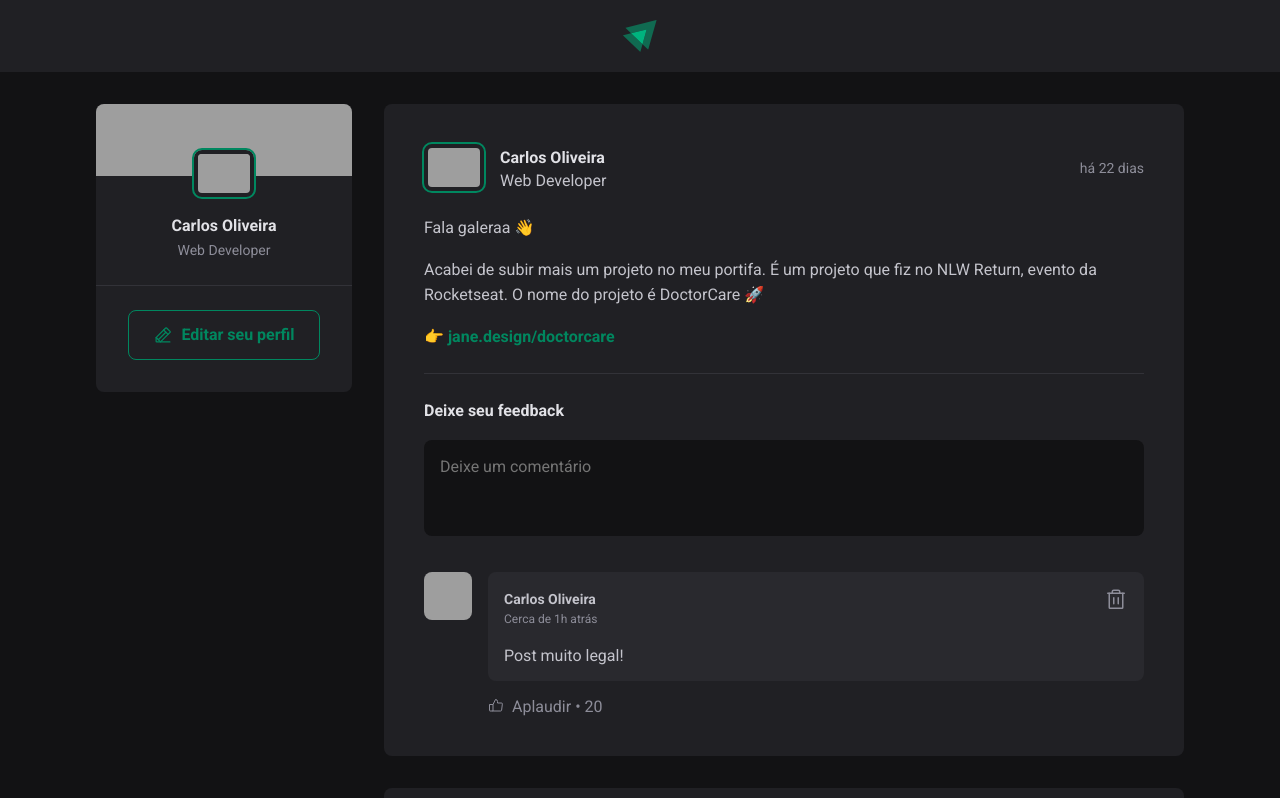
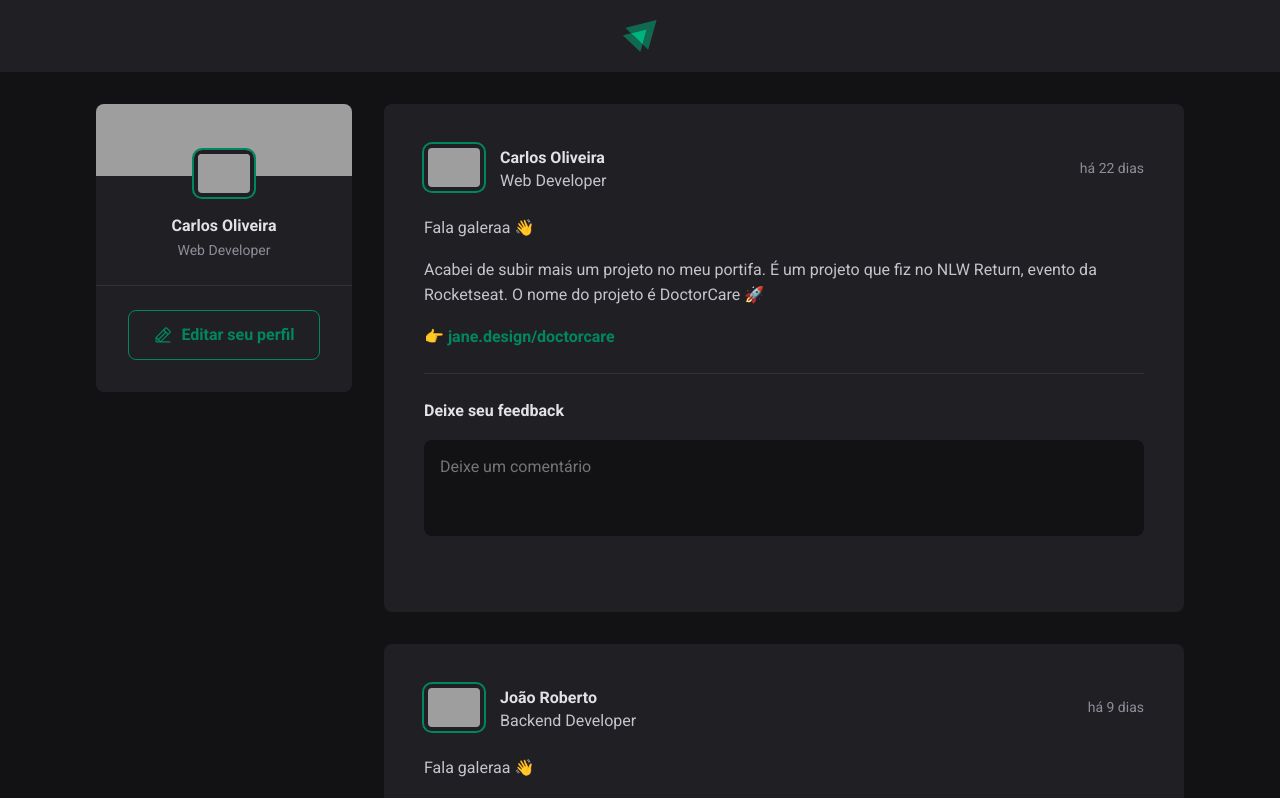
Before and after one commit to burn-c/01-fundamentus-reactjs-vite, a React (Vite) app: page / in a window 1280 px wide. Shown: the top 798 px of the page. Built offline with nearby package versions, Linux system fonts and the light colour scheme; grey boxes are pictures that could not be loaded.

Commit message:
feat(comp): adds delete comment on Post

```diff
--- a/src/App.jsx
+++ b/src/App.jsx
@@ -6,7 +6,7 @@ import styles from './App.module.css';
 
 const posts = [
   {
-    id: 1,
+    id: 13452345,
     author: {
       avatarUrl: 'https://github.com/burn-c.png',
       name: 'Carlos Oliveira',
@@ -24,7 +24,7 @@ const posts = [
     publishedAt: new Date('2023-09-03 20:00:00'),
   },
   {
-    id: 2,
+    id: 2523452345243,
     author: {
       avatarUrl: 'https://github.com/maykbrito.png',
       name: 'João Roberto',
--- a/src/components/Comment.jsx
+++ b/src/components/Comment.jsx
@@ -4,7 +4,11 @@ import { ThumbsUp, Trash } from 'phosphor-react';
 import styles from './Comment.module.css';
 import Avatar from './Avatar';
 
-export default function Comment({ content }) {
+export default function Comment({ content, onDeleteComment }) {
+  function handleDeleteComment() {
+    onDeleteComment(content);
+  }
+
   return (
     <div className={styles.comment}>
       <Avatar hasBorder={false} src="https://github.com/burn-c.png" alt="Profile image" />
@@ -19,7 +23,7 @@ export default function Comment({ content }) {
               </time>
             </div>
 
-            <button title="Deletar comentário">
+            <button onClick={handleDeleteComment} title="Deletar comentário">
               <Trash size={24} />
             </button>
           </header>
--- a/src/components/Post.jsx
+++ b/src/components/Post.jsx
@@ -9,7 +9,7 @@ import styles from './Post.module.css';
 import { useState } from 'react';
 
 export default function Post({ author, content, publishedAt }) {
-  const [comments, setComments] = useState(['Post muito legal!']);
+  const [comments, setComments] = useState([]);
   const [newCommentText, setNewCommentText] = useState('');
 
   const publishedDateFormatted = format(publishedAt, "d 'de' LLLL 'às' HH:mm'h'", { locale: ptBR });
@@ -28,6 +28,14 @@ export default function Post({ author, content, publishedAt }) {
 
   function handleNewCommentChange() {
     setNewCommentText(event.target.value);
+  }
+
+  function deleteComment(commentToDelete) {
+    const commentsWithoutDeletedOne = comments.filter((comment) => {
+      return comment !== commentToDelete;
+    });
+
+    setComments(commentsWithoutDeletedOne);
   }
 
   return (
@@ -77,7 +85,7 @@ export default function Post({ author, content, publishedAt }) {
 
       <div className={styles.commentList}>
         {comments?.map((comment) => (
-          <Comment key={comment} content={comment} />
+          <Comment key={comment} content={comment} onDeleteComment={deleteComment} />
         ))}
       </div>
     </article>
```
